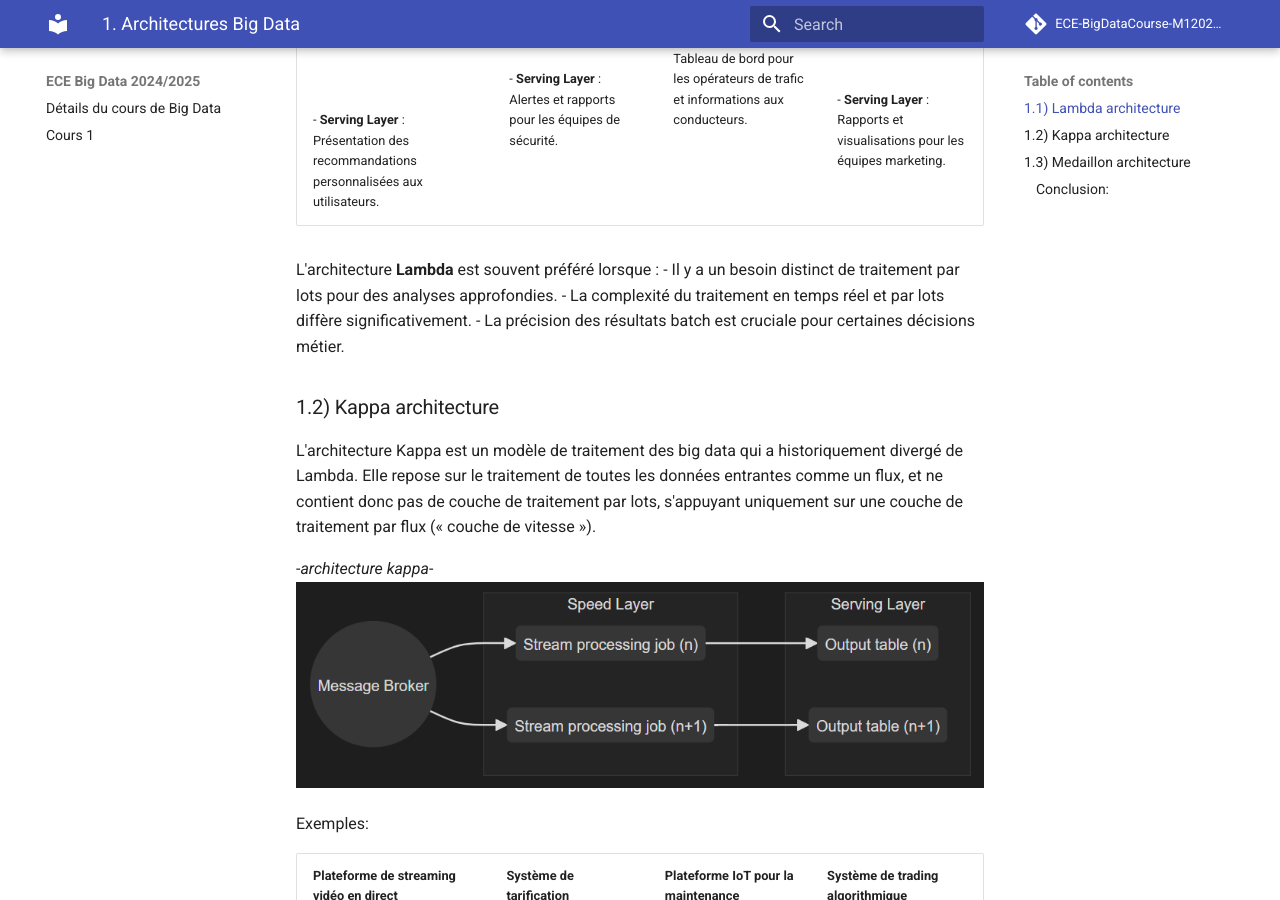
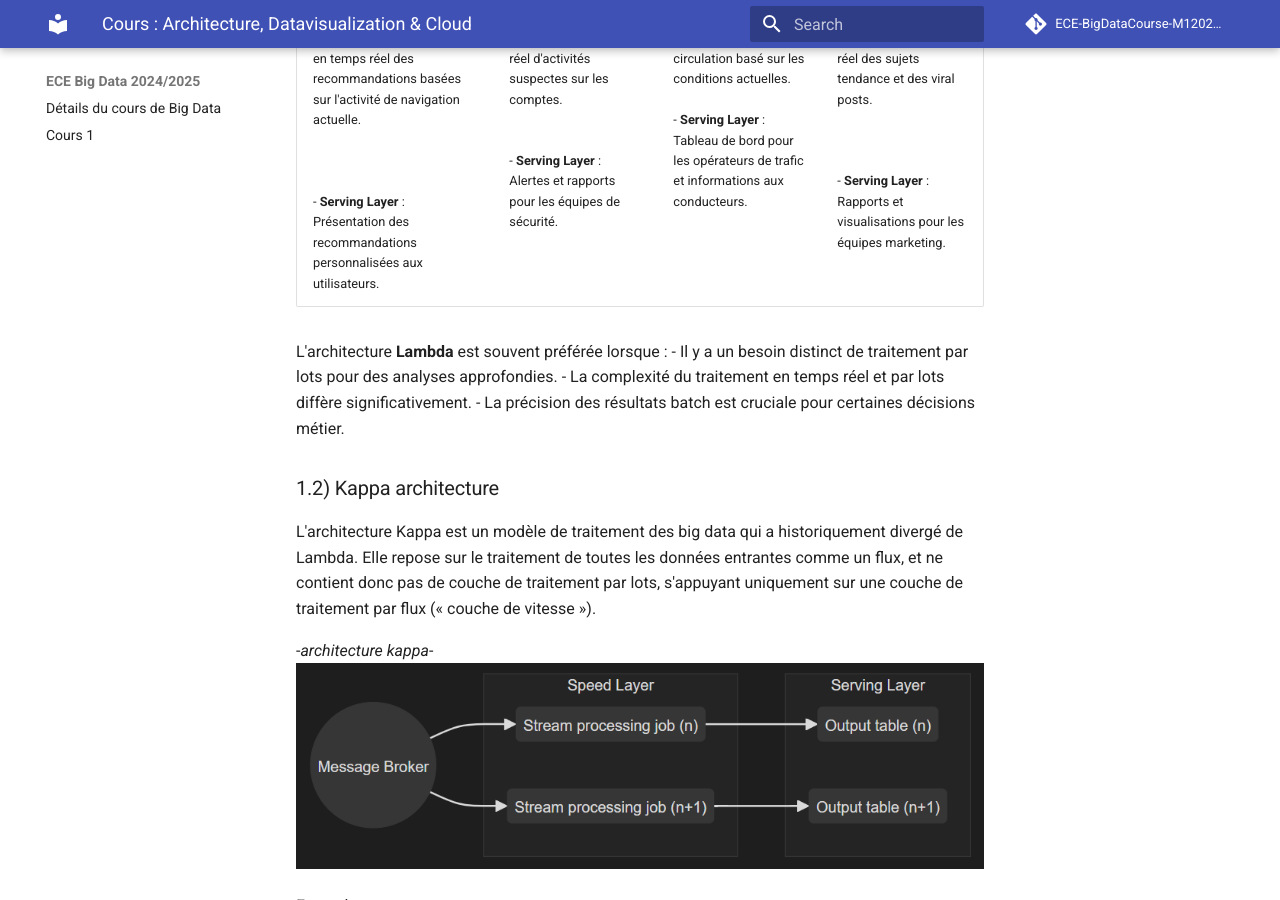
Before and after one commit to ECE-BigDataCourse-M12024/big-data-course-materials, an MkDocs documentation site: the page built from docs/cours4.md, in a window 1280 px wide and 900 px high, scrolled down 1627 px. Built offline with MkDocs 1.6.1 and Material for MkDocs 9.7.7, drawn with Linux system fonts in a browser that asks for light colours; comment, search, counter and statistics services are not loaded; old or Windows-style settings are respelled for this version of MkDocs; some of the changed text lies outside the part shown.

Commit message:
add title

```diff
--- a/docs/cours4.md
+++ b/docs/cours4.md
@@ -1,3 +1,4 @@
+# Cours : Architecture, Datavisualization & Cloud
 
 # 1. Architectures Big Data
 
@@ -34,7 +35,7 @@ Exemples:
 | ------------------------------------------------------------------------------------------------------------------------------------------------------------------------------------------------------------------------------------------------------------------------------------------------------------------------------------------------ | ---------------------------------------------------------------------------------------------------------------------------------------------------------------------------------------------------------------------------------------------------------------------------------------- | ------------------------------------------------------------------------------------------------------------------------------------------------------------------------------------------------------------------------------------------------------------------------------------------------------------------------- | --------------------------------------------------------------------------------------------------------------------------------------------------------------------------------------------------------------------------------------------------------------------------------------- |
 | - **Batch Layer** : Analyse historique des comportements d'achat pour créer des modèles de recommandation.<br><br><br><br>- **Speed Layer** : Mise à jour en temps réel des recommandations basées sur l'activité de navigation actuelle.<br><br><br><br>- **Serving Layer** : Présentation des recommandations personnalisées aux utilisateurs. | - **Batch Layer** : Analyse approfondie des transactions historiques pour identifier des modèles de fraude.<br><br>- **Speed Layer** : Détection en temps réel d'activités suspectes sur les comptes.<br><br><br>- **Serving Layer** : Alertes et rapports pour les équipes de sécurité. | - **Batch Layer** : Analyse des tendances de trafic historiques pour la planification urbaine.<br><br>- **Speed Layer** : Ajustement en temps réel des feux de circulation basé sur les conditions actuelles.<br><br>- **Serving Layer** : Tableau de bord pour les opérateurs de trafic et informations aux conducteurs. | - **Batch Layer** : Analyse approfondie des tendances et sentiments sur de longues périodes.<br><br><br>- **Speed Layer** : Détection en temps réel des sujets tendance et des viral posts.<br><br><br><br>- **Serving Layer** : Rapports et visualisations pour les équipes marketing. |
 
-L'architecture **Lambda** est souvent préféré lorsque :
+L'architecture **Lambda** est souvent préférée lorsque :
 - Il y a un besoin distinct de traitement par lots pour des analyses approfondies.
 - La complexité du traitement en temps réel et par lots diffère significativement.
 - La précision des résultats batch est cruciale pour certaines décisions métier.
```
